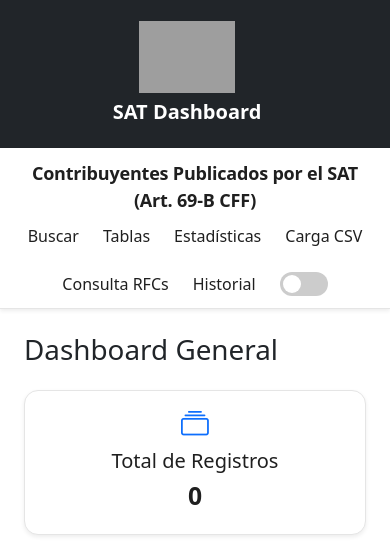
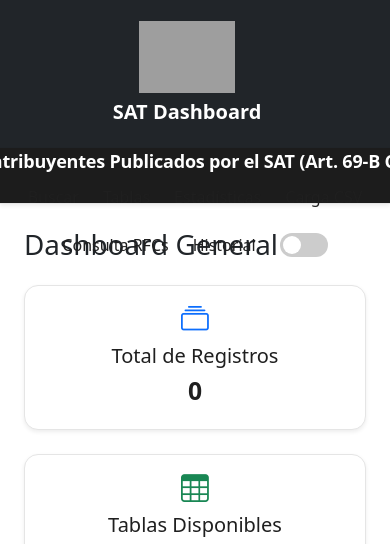
Before and after one commit to hagiordani/sat-dashboard, a Flask app: page / in a window 390 px wide; the page is wider, and only the part inside the window is pictured. Shown: the top 544 px of that part. Run offline with Flask 3, Linux system fonts and the light colour scheme; data that the repository does not hold is empty; grey boxes are pictures that could not be loaded.

Commit message:
Update dashboard.css

```diff
--- a/static/css/dashboard.css
+++ b/static/css/dashboard.css
@@ -178,4 +178,20 @@ input:checked + .slider:before {
         flex-wrap: wrap;
         justify-content: center;
     }
+   .topbar {
+  height: 56px;
+  background-color: #1c1c1c;
+  color: white;
+  font-size: 1rem;
+  font-weight: 500;
+  display: flex;
+  align-items: center;
+  padding: 0 1rem;
 }
+.topbar-title {
+  white-space: nowrap;
+  overflow: hidden;
+  text-overflow: ellipsis;
+}
+
+}
```
